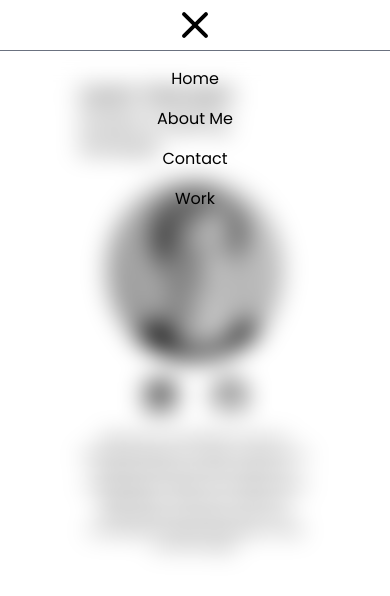
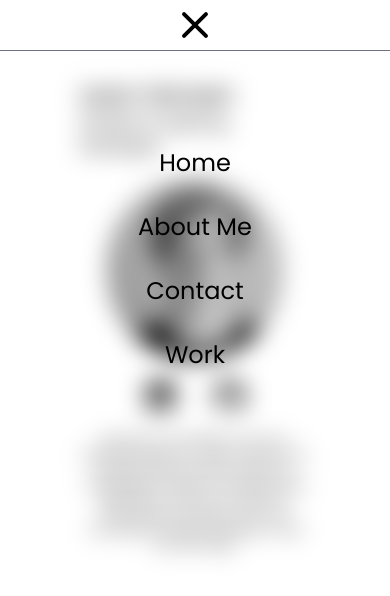
Before and after one commit to clickclickcode/portfolio, a React (Vite) app: page / in a window 390 px wide. Both pictures are taken after a click on the button 195 px from the left and 25 px from the top of the page. Shown: the top 596 px of the page. Built offline with nearby package versions, Linux system fonts and the light colour scheme.

Commit message:
Adjusted size and positioning of menu links.

```diff
--- a/src/components/Header.jsx
+++ b/src/components/Header.jsx
@@ -24,7 +24,7 @@ export default function Header() {
                 </div>
             </header>
             {isOpen && (
-                <div className='absolute flex flex-col items-center z-[10] basis-full backdrop-blur-md h-screen w-screen gap-4 py-4'>
+                <div className='absolute flex flex-col items-center z-[10] basis-full backdrop-blur-md h-screen w-screen gap-8 py-24 text-2xl'>
                     <NavLinks />
                 </div>
             )}
```
